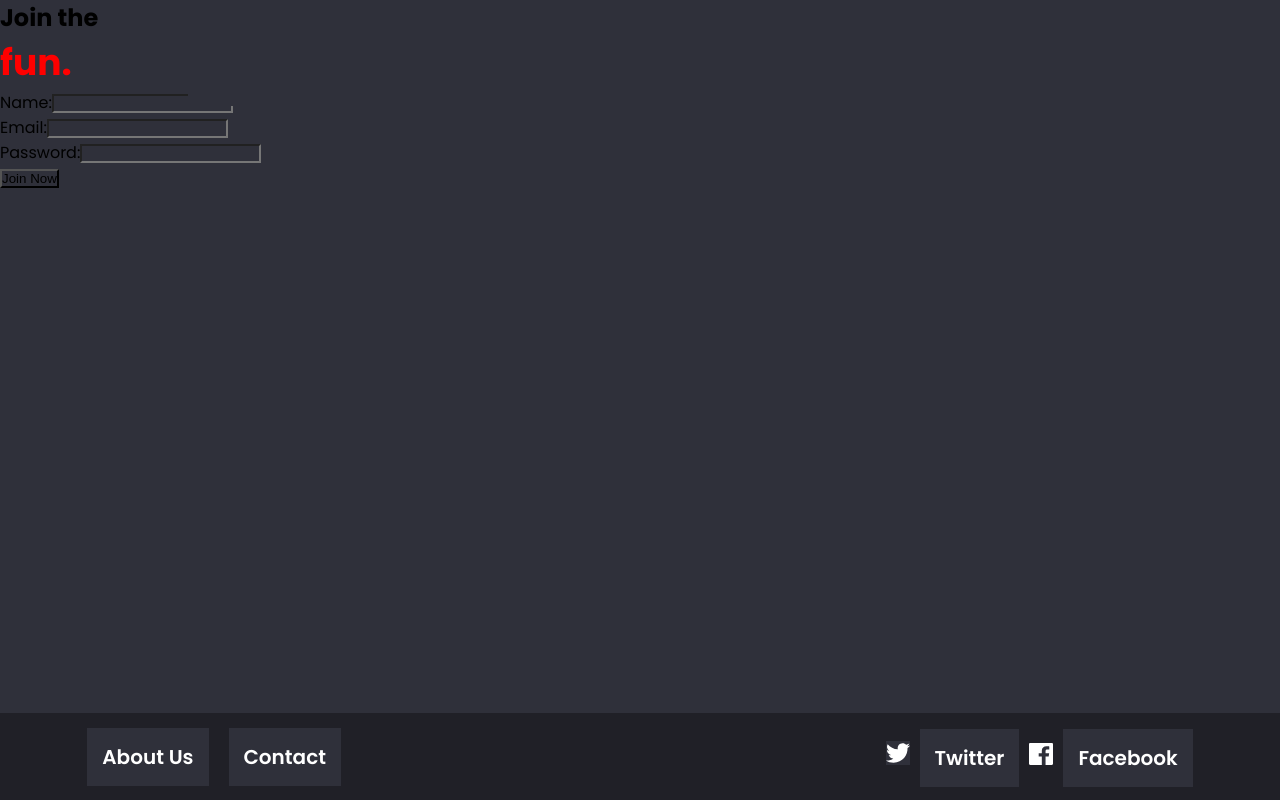
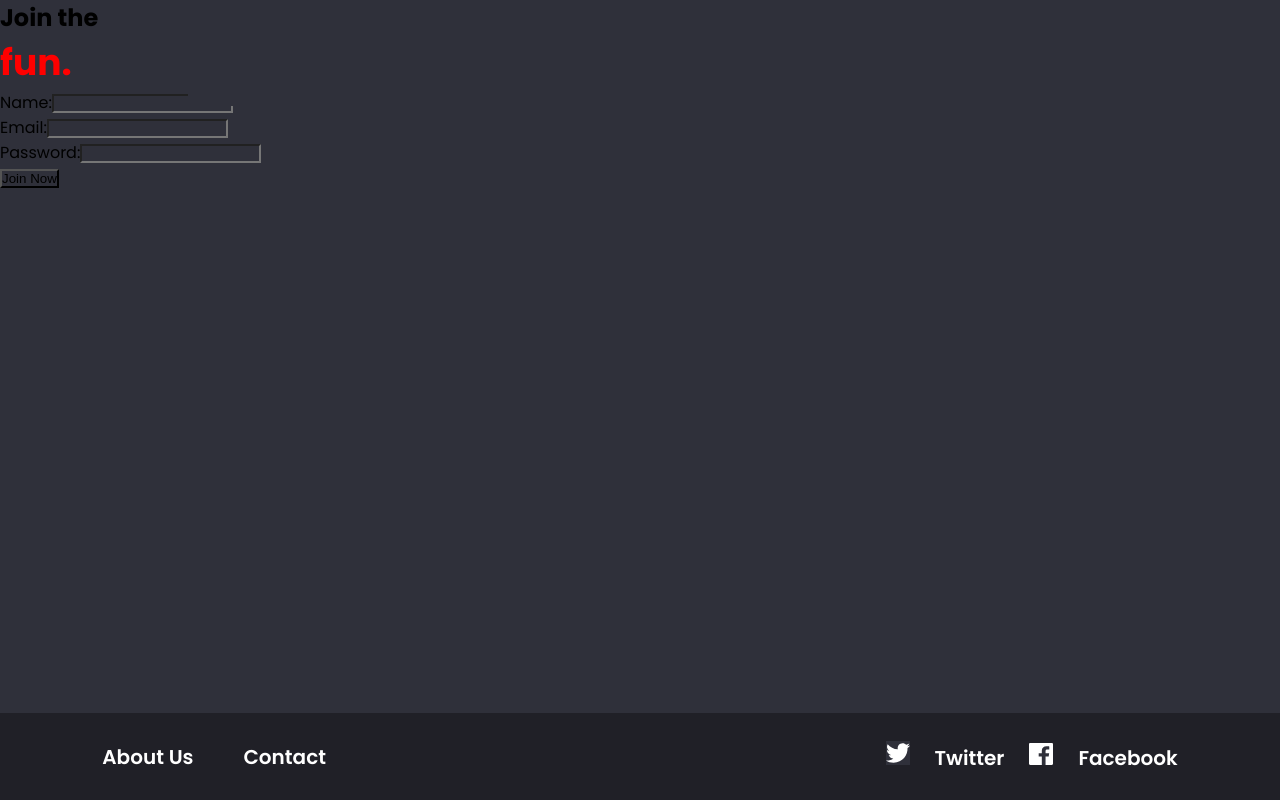
Before and after one commit to SoundWAVEGIRLS/SoundWave, a React (Vite) app in the folder sound-wave-girls/: page /#/join in a window 1280 px wide. Shown: the top 800 px of the page. Built offline with nearby package versions, Linux system fonts and the light colour scheme.

Commit message:
wip para Valentina hacer Page de Join

```diff
--- a/sound-wave-girls/src/components/Footer/Footer.css
+++ b/sound-wave-girls/src/components/Footer/Footer.css
@@ -18,7 +18,7 @@
     padding: 15px;
     color: var(--textWhite);
     border: 10px solid var(--headerFooterIconsForm);
-    /* background-color: var(--headerFooterIconsForm);  */
+    background-color: var(--headerFooterIconsForm);
     text-decoration: none;
 
 }
--- a/sound-wave-girls/src/components/Footer/Footer.jsx
+++ b/sound-wave-girls/src/components/Footer/Footer.jsx
@@ -13,7 +13,7 @@ function Footer() {
         </div>
         <div className='socialNetworks'>
         <img src={twitter} alt="logo twitter" className='logoTwitter' />
-        <Link to="https://twitter.com/mgblanco1001" className='textFooter'>Twitter</Link>
+        <Link to="https://twitter.com" className='textFooter'>Twitter</Link>
         <img src={facebook} alt="logo facebook" className='logoFacebook' />
         <span className='textFooter'>Facebook</span>
         </div>
```
